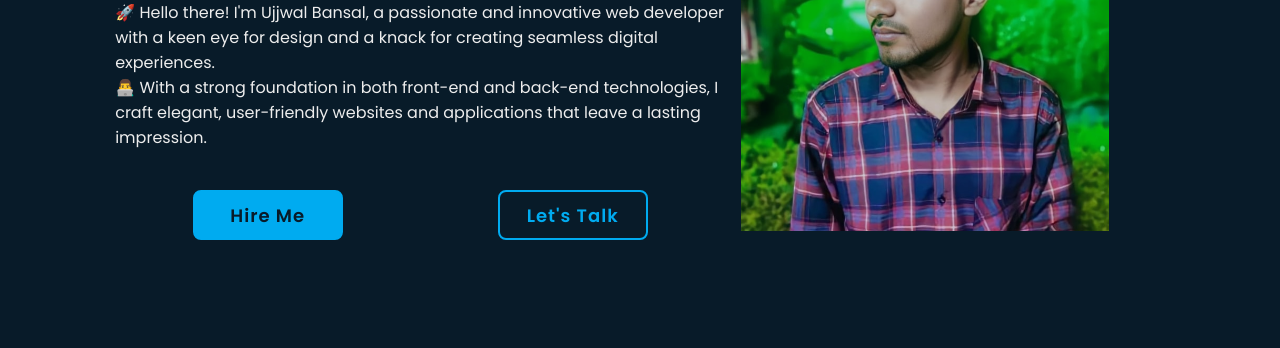
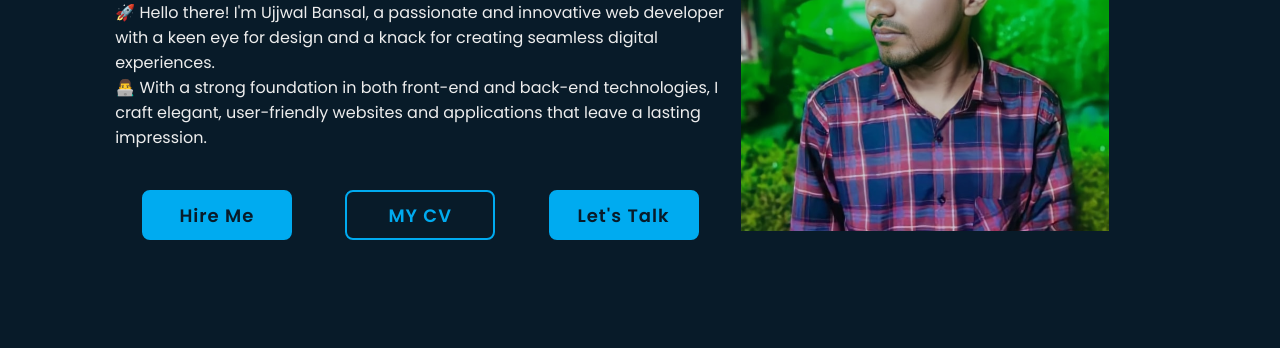
Before and after one commit to UjjwalBansal2002/Portfolio-Website, a website: page index.html in a window 1280 px wide. Shown: the part 350-698 px from the top of the page. Drawn offline with nearby package versions, Linux system fonts and the light colour scheme.

Commit message:
adding My CV button

```diff
--- a/index.html
+++ b/index.html
@@ -54,6 +54,8 @@
             <div class="btn-box">
                 <a href="https://mail.google.com/mail/?view=cm&fs=1&to=bansalujjwal1810@gmail.com" target="_blank"
                     class="btn">Hire Me</a>
+                <a href="https://drive.google.com/file/d/10sPulcOXrN4ZD_jJBciKjJR6lrZZGW2Q/view?usp=drivesdk" target="_blank"
+                    class="btn">MY CV</a>
                 <a href="https://wa.me/918445973574" target="_blank" class="btn">Let's Talk</a>
             </div>
         </div>
```
